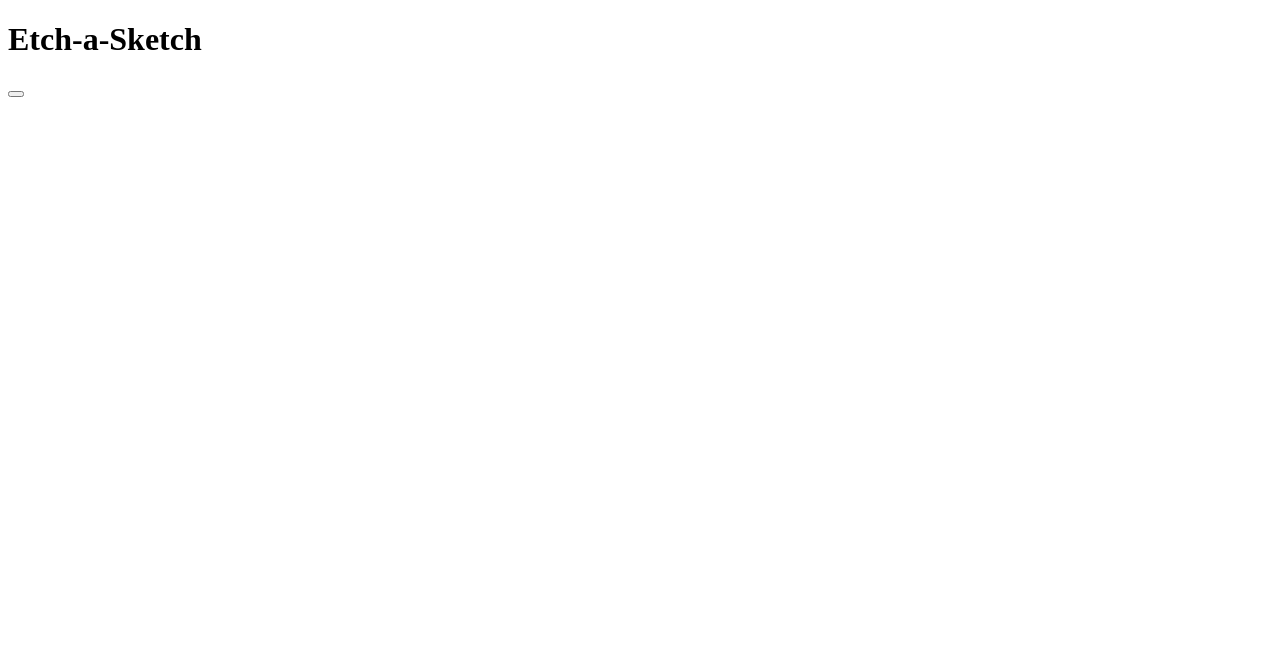
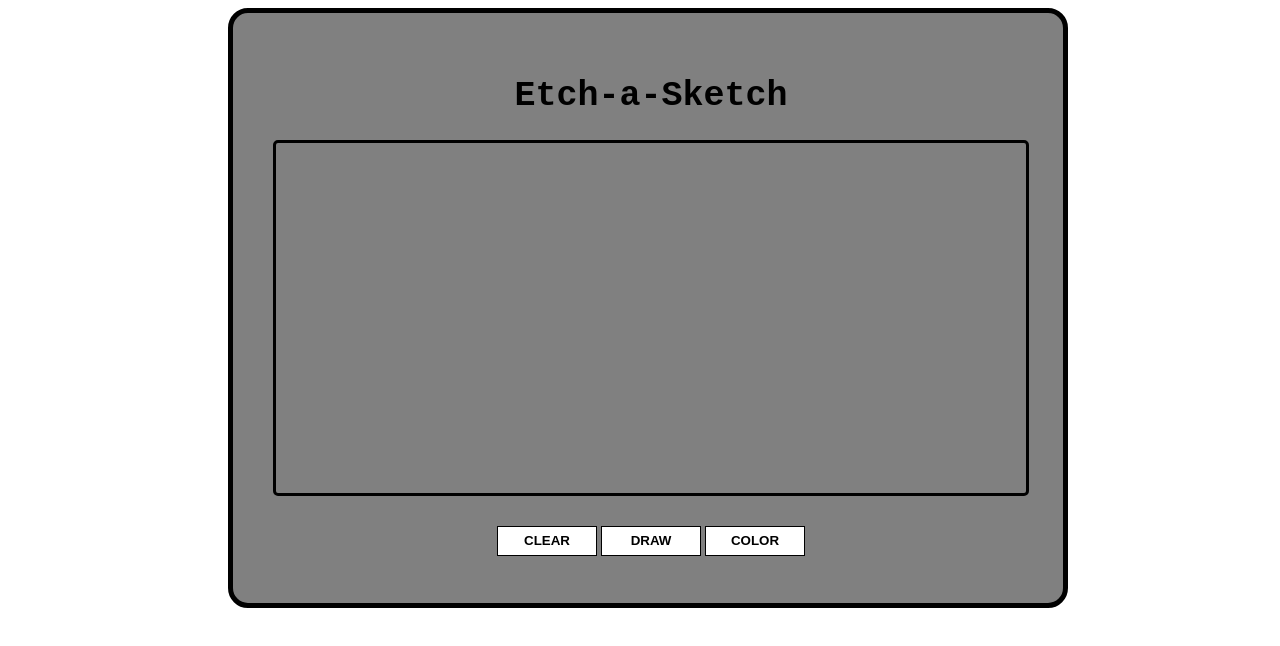
Before and after one commit to iLynette/etch-a-sketch, a plain HTML site: page index.html in a window 1280 px wide. Drawn offline with Linux system fonts and the light colour scheme.

Commit message:
Done with HTML and CSS bits

```diff
--- a/index.html
+++ b/index.html
@@ -3,11 +3,21 @@
 <head>
     <meta charset="UTF-8">
     <meta name="viewport" content="width=device-width, initial-scale=1.0">
-    <title>My Etch Pad</title>
-    <link rel="stylesheet" a href="main.css">
+    <title>My Sketch Pad</title>
+    <link rel="stylesheet" href="main.css">
 </head>
 <body>
-    <h1>Etch-a-Sketch</h1>
-    <button class="reset"></button>
+    <div id="main">
+        <div id="name">
+            <h1>Etch-a-Sketch</h1>
+            <div id="container"></div>
+            <div id="bottom">
+                <button id="clear" class="btn">CLEAR</button>
+                <button id="clear" class="fill">DRAW</button>
+                <button id="clear" class="fill">COLOR</button>
+            </div>
+        </div>
+    </div>
+    <script src="main.js"></script>
 </body>
 </html>
--- a/main.css
+++ b/main.css
@@ -0,0 +1,53 @@
+body {
+    display: flex;
+    justify-content: center;
+    text-align: center;
+    flex-direction: column;
+    height:100%;
+    width:100%;
+  }
+
+  h1{
+    font-family: monospace;
+    font-size: 35px;
+    color: black;
+  }
+
+  button {
+    border-radius: 0;
+    margin: 30px auto;
+    border: 1px solid black;
+    background-color: white;
+    height: 30px;
+    width: 100px;
+    font-weight: bold;
+  }
+  #main{
+    display:flex;
+    margin: auto;
+    width: 750px;
+    height: 350px;
+    padding: 40px;
+    padding-bottom: 200px;
+    border: 5px solid black;
+    border-radius: 20px;
+    background: grey
+  }
+  #name {
+    width: 780px;
+  }
+
+  #container{
+    display: grid;
+    margin: auto;
+    flex: 1;
+
+    width:750px;
+    height:350px;
+    border: 3px solid black;
+    border-radius: 5px;
+  }
+
+  .box  {
+    background-color: lightgrey;
+  }
```
